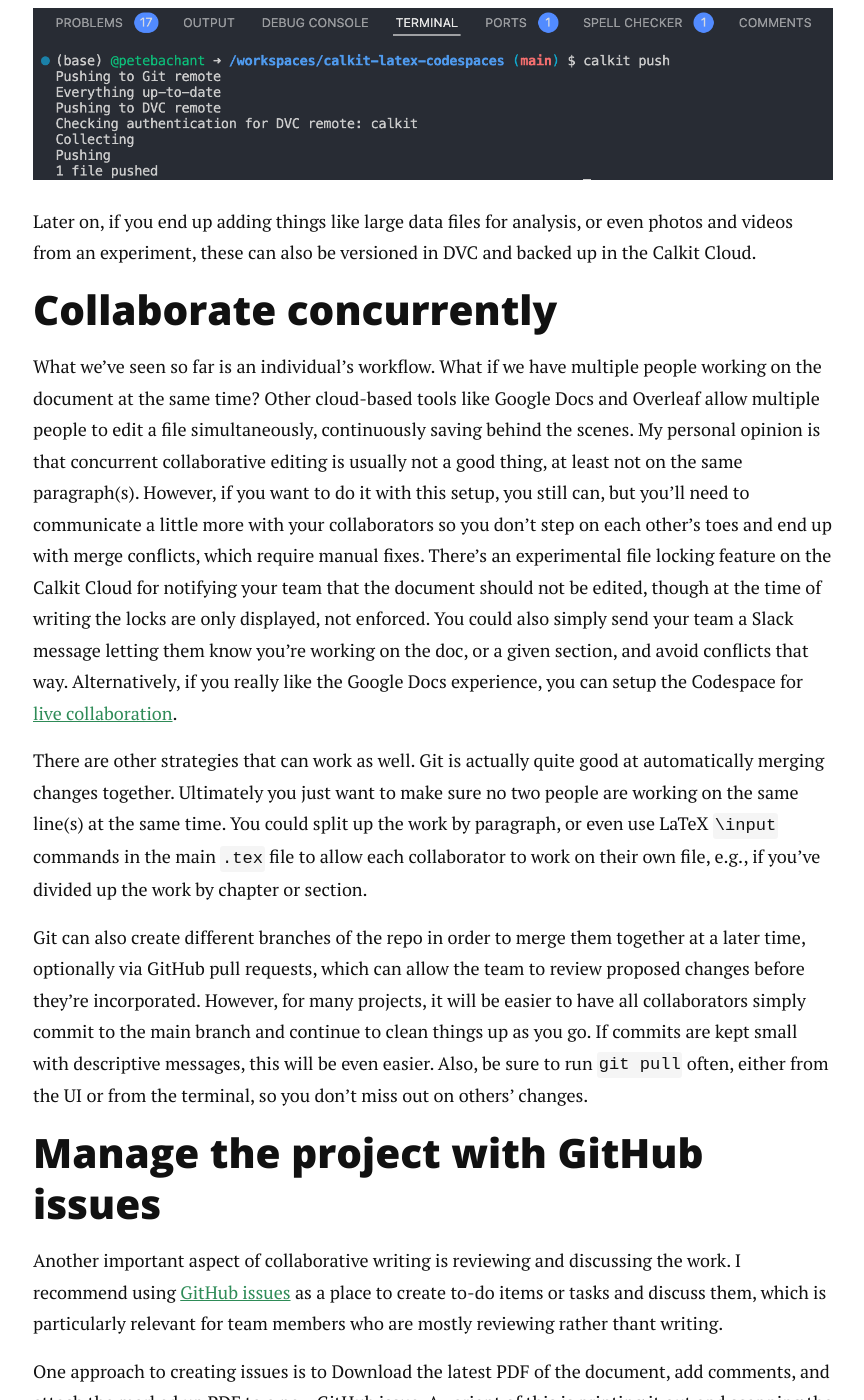
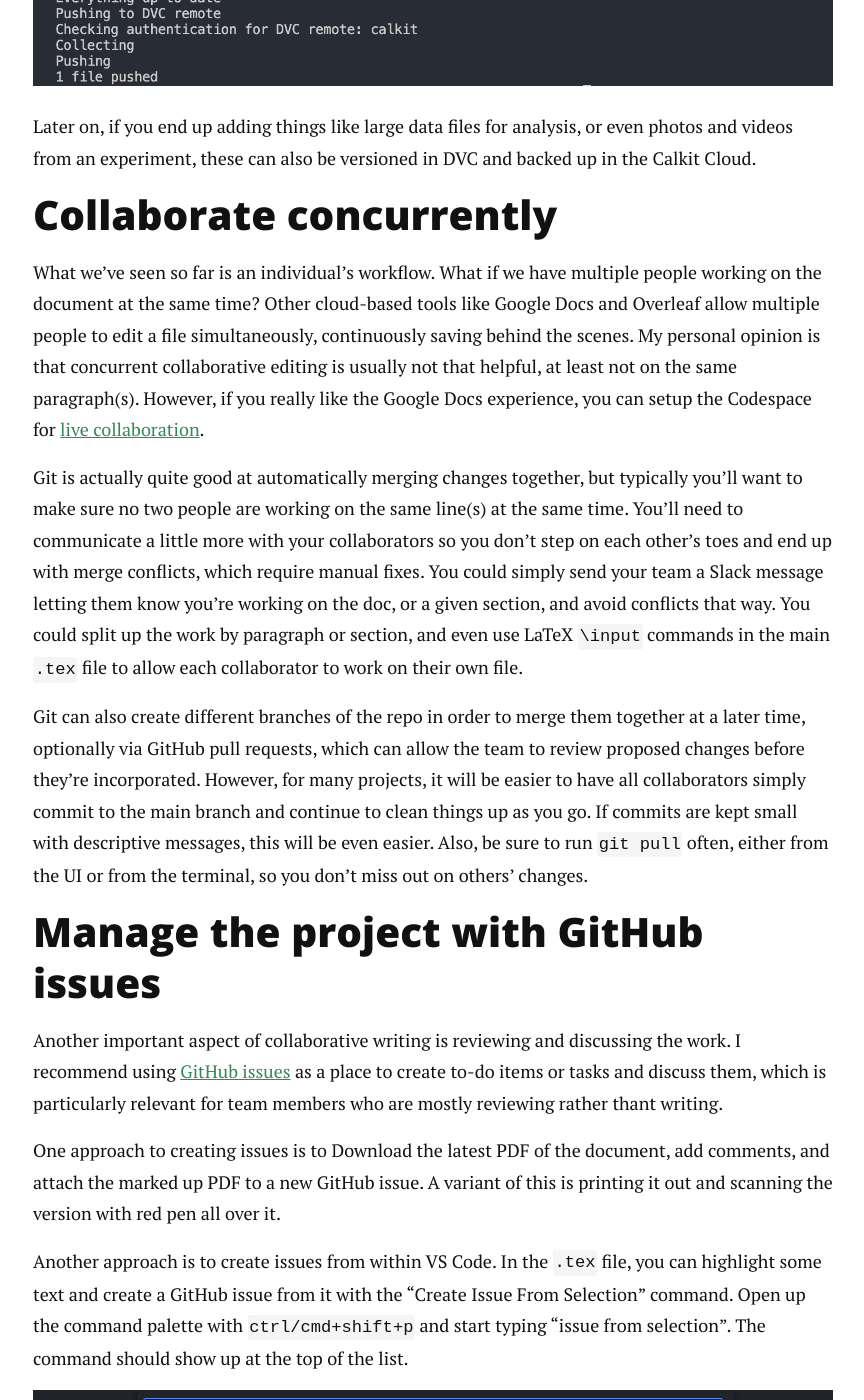
Before and after one commit to petebachant/petebachant.github.io, a Jekyll site: the page built from _posts/2024-12-13-latex-collab.markdown, in a window 1280 px wide and 1400 px high, scrolled down 7625 px. Shown: the whole window, without its empty margins (207-1071 px from the left). Built offline with Jekyll 4.4.1, drawn with Linux system fonts in a browser that asks for light colours; nearby versions of some CDN libraries; comment, search, counter and statistics services are not loaded; some of the changed text lies outside the part shown.

Commit message:
Simplify collab

```diff
--- a/_posts/2024-12-13-latex-collab.markdown
+++ b/_posts/2024-12-13-latex-collab.markdown
@@ -105,10 +105,10 @@
 and will be able to compile the LaTeX document.
 Consider this your very own virtual machine in the cloud for working
 on this project.
-You can update settings, add extensions, install packages, etc.
+You can update settings, add extensions, etc.
 You have total control over it.
 Note that GitHub does
-[charge for this service](https://docs.github.com/en/billing/managing-billing-for-your-products/managing-billing-for-github-codespaces/about-billing-for-github-codespaces),
+[charge for Codespaces](https://docs.github.com/en/billing/managing-billing-for-your-products/managing-billing-for-github-codespaces/about-billing-for-github-codespaces),
 but the free plan limits are reasonably generous.
 It's also faily easy to run the same dev container configuration locally in
 in VS Code.
@@ -145,8 +145,8 @@
 and everything will be kept up-to-date as needed.
 This is a major difference between this workflow and that of a typical
 LaTeX editor, i.e.,
-that the entire project is treated holistically,
-so for example,
+that the entire project is treated holistically.
+So for example,
 there's no need to worry about if you forgot to rerun the paper build
 after tweaking a figure---it's all one pipeline.
 
@@ -218,16 +218,11 @@
 We want to save the changes both this file and `paper.tex` in one commit,
 so let's stage the changes to `paper.tex`,
 write a commit message, and click commit.
-It is conventional to use the imperative mood for commit messages,
-so instead of something like "Added new text",
-one might use "Add new text",
-though it's totally up to you and your collaborators to define
-that standard for your project.
 
 ![Staging the changes.](/images/latex-collab/stage.png)
 
 After committing we'll see a button to sync the changes with the cloud,
-which we can go ahead and press.
+which we can go ahead and click.
 This will first pull and then push our commits up to GitHub,
 which our collaborators will then be able to pull into their own workspaces.
 
@@ -264,32 +259,24 @@
 allow multiple people to edit a file simultaneously,
 continuously saving behind the scenes.
 My personal opinion is that concurrent collaborative editing is
-usually not a good thing,
+usually not that helpful,
 at least not on the same paragraph(s).
-However, if you want to do it with this setup,
-you still can,
-but you'll need to communicate a little more with your collaborators
-so you don't step on each other's toes and end up with merge conflicts,
-which require manual fixes.
-There's an experimental file locking feature on the Calkit Cloud
-for notifying your team that the document should not be edited,
-though at the time of writing the locks are only displayed,
-not enforced.
-You could also simply send your team a Slack message letting them know
-you're working on the doc, or a given section, and avoid conflicts that way.
-Alternatively, if you really like the Google Docs experience,
+However, if you really like the Google Docs experience,
 you can setup the Codespace for
 [live collaboration](https://docs.github.com/en/codespaces/developing-in-a-codespace/working-collaboratively-in-a-codespace).
 
-There are other strategies that can work as well.
-Git is actually quite good at automatically merging changes together.
-Ultimately you just want to make sure no two people are working on the same
+Git is actually quite good at automatically merging changes together,
+but typically you'll want to make sure no two people are working on the same
 line(s) at the same time.
-You could split up the work by paragraph,
-or even use LaTeX `\input` commands in the main `.tex` file
+You'll need to communicate a little more with your collaborators
+so you don't step on each other's toes and end up with merge conflicts,
+which require manual fixes.
+You could simply send your team a Slack message letting them know
+you're working on the doc, or a given section, and avoid conflicts that way.
+You could split up the work by paragraph or section,
+and even use LaTeX `\input` commands in the main `.tex` file
 to allow each collaborator to work
-on their own file, e.g.,
-if you've divided up the work by chapter or section.
+on their own file.
 
 Git can also create different branches of the repo in order to merge them
 together at a later time, optionally via GitHub pull requests,
```
Also changed, not shown: other parts of _posts/2024-12-13-latex-collab.markdown (+3 -3 lines).
